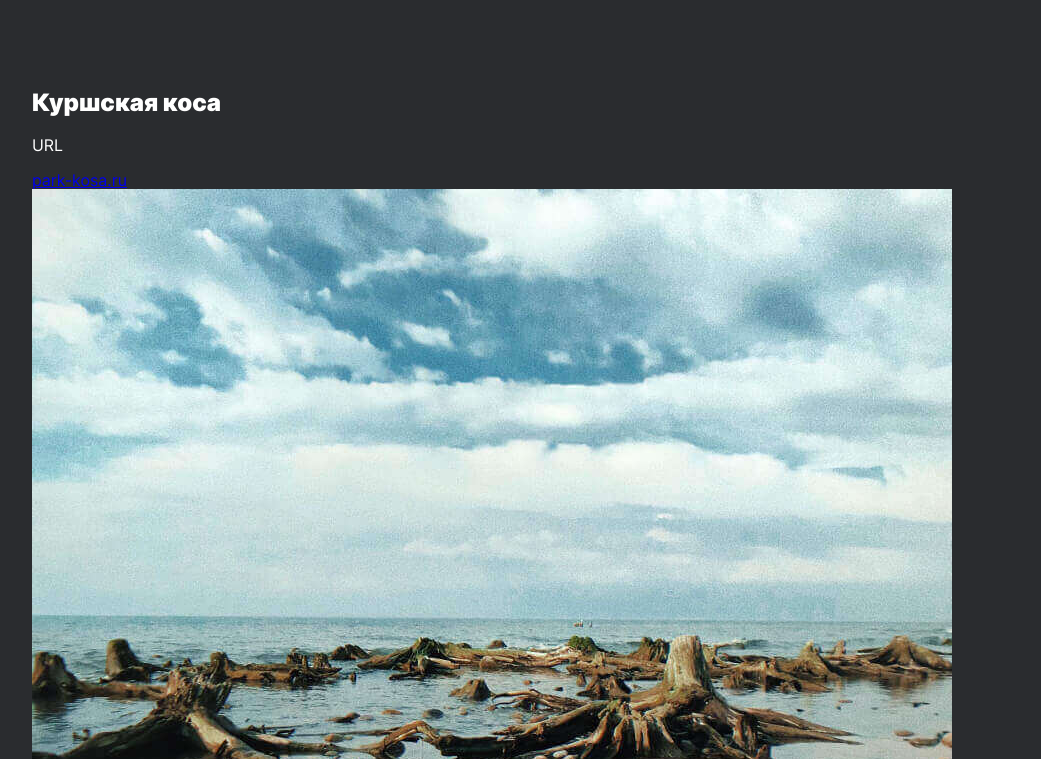
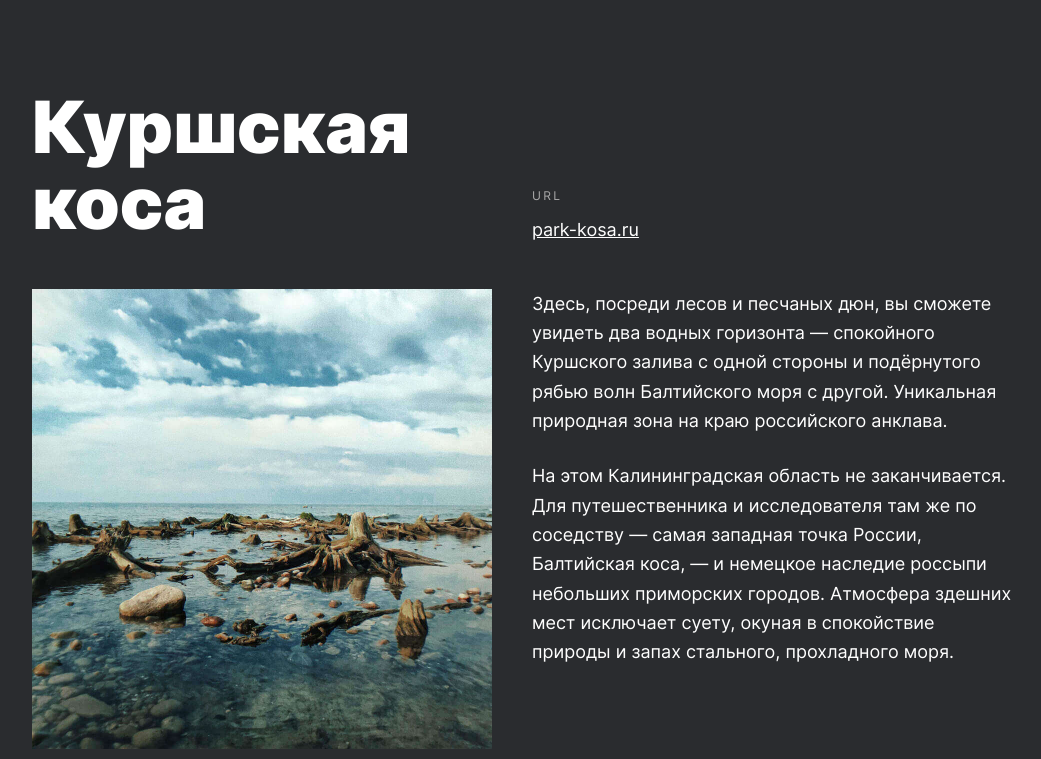
Before and after one commit to biver25/russian-travel, a plain HTML site: page index.html in a window 1280 px wide. Shown: the part 2441-3200 px from the top of the page, without its empty margins (116-1157 px from the left). Drawn offline with Linux system fonts and the light colour scheme; files whose address does not match are found by name.

Commit message:
Corrected some blocks

```diff
--- a/pages/index.css
+++ b/pages/index.css
@@ -18,7 +18,6 @@
 @import url(../blocks/photo-grid/__list/photo-grid__list.css);
 @import url(../blocks/photo-grid/__item/photo-grid__item.css);
 @import url(../blocks/places/places.css);
-<<<<<<< HEAD
 @import url(../blocks/place/place.css);
 @import url(../blocks/place/__title/place__title.css);
 @import url(../blocks/place/__website/place__website.css);
@@ -26,16 +25,6 @@
 @import url(../blocks/place/__link/place__link.css);
 @import url(../blocks/place/__image/place__image.css);
 @import url(../blocks/place/__paragraph/place__paragraph.css);
-=======
-@import url(../blocks/places/place/place.css);
-@import url(../blocks/places/place/__title/place__title.css);
-@import url(../blocks/places/place/__website/place__website.css);
-@import url(../blocks/places/place/__url-heading/place__url-heading.css);
-@import url(../blocks/places/place/__link/place__link.css);
-@import url(../blocks/places/place/__image/place__image.css);
-@import url(../blocks/places/place/__article/place__article.css);
-@import url(../blocks/places/place/__paragraph/place__paragraph.css);
->>>>>>> 20be24ca480bfb25032445aff001da81afeba82e
 @import url(../blocks/cover/cover.css);
 @import url(../blocks/cover/__overlay/cover__overlay.css);
 @import url(../blocks/cover/__title/cover__title.css);
```
